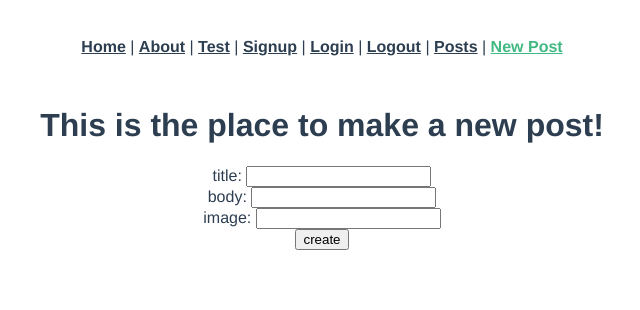
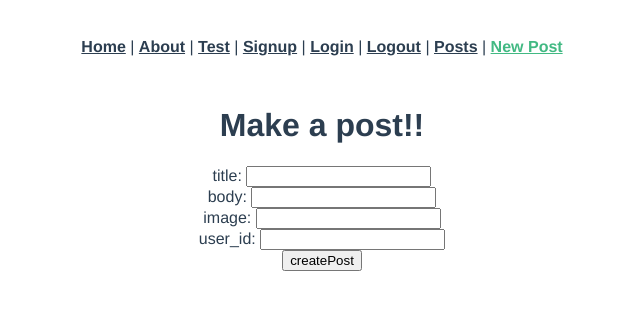
Before and after one commit to DeanaVandegriff/blog-frontend-app, a Vue app: page /posts/new in a window 1280 px wide. Shown: the top 310 px of the page, without its empty margins (318-958 px from the left). Built offline with nearby package versions, Linux system fonts and the light colour scheme.

Commit message:
adds show page

```diff
--- a/src/router/index.js
+++ b/src/router/index.js
@@ -6,6 +6,7 @@ import LogIn from "../views/LogIn.vue";
 import LogOut from "../views/LogOut.vue";
 import PostsIndex from "../views/PostsIndex.vue";
 import PostsNew from "../views/PostsNew.vue";
+import PostsShow from "../views/PostsShow.vue";
 
 const routes = [
   {
@@ -51,6 +52,11 @@ const routes = [
     name: "posts-new",
     component: PostsNew,
   },
+  {
+    path: "/posts/1",
+    name: "posts-show",
+    component: PostsShow,
+  },
 ];
 
 const router = createRouter({
--- a/src/views/PostsIndex.vue
+++ b/src/views/PostsIndex.vue
@@ -21,8 +21,9 @@ export default {
     <h1>These are my blog posts!</h1>
     <div v-for="post in posts" v-bind:key="post.id">
       <h2>Title: {{ post.title }}</h2>
-      <img :src="post.image" v-bind:alt="image_coming_soon" />
+      <img :src="post.image" v-bind:alt="post.title" />
       <p>Post: {{ post.body }}</p>
+      <a href="/posts">More Info!</a>
     </div>
   </div>
 </template>
--- a/src/views/PostsNew.vue
+++ b/src/views/PostsNew.vue
@@ -1,21 +1,22 @@
 <script>
 import axios from "axios";
-
 export default {
   data: function () {
     return {
-      newPostParams: {},
+      newPostsParams: {},
+      errors: [],
     };
   },
-
   methods: {
     createPost: function () {
-      console.log("Creating a New Blog Post");
-
-      axios.post("http://localhost:3000.json", this.newPostParams).then((response) => {
-        console.log("Sucess", response.data);
-        this.posts.push(response.data);
-      });
+      console.log("make a new post");
+      axios
+        .post("http://localhost:3000/posts", this.newPostsParams)
+        .then((response) => {
+          console.log("success", response.data);
+          this.posts.push(response.data);
+        })
+        .catch((error) => console.log(error.response));
     },
   },
 };
@@ -24,23 +25,26 @@ export default {
 <template>
   <div class="posts-new">
     <form v-on:submit.prevent="createPost()">
-      <h1>This is the place to make a new post!</h1>
-
+      <h1>Make a post!!</h1>
       <div>
-        <div class="form-group">
+        <div class="post-group">
           title:
-          <input type="text" v-model="newPostParams.title" />
+          <input type="text" v-model="newPostsParams.title" />
         </div>
-        <div class="form-group">
+        <div class="post-group">
           body:
-          <input type="text" v-model="newPostParams.body" />
+          <input type="text" v-model="newPostsParams.body" />
         </div>
-        <div class="form-group">
+        <div class="post-group">
           image:
-          <input type="text" v-model="newPostParams.image" />
+          <input type="text" v-model="newPostsParams.image" />
+        </div>
+        <div class="post-group">
+          user_id:
+          <input type="text" v-model="newPostsParams.user_id" />
         </div>
       </div>
-      <input type="submit" value="create" />
+      <input type="submit" value="createPost" />
     </form>
   </div>
 </template>
--- /dev/null
+++ b/src/views/PostsShow.vue
@@ -0,0 +1,23 @@
+<script>
+import axios from "axios";
+
+export default {
+  data: function () {
+    return {
+      post: {},
+    };
+  },
+  created: function () {
+    axios.get("http://localhost:3000/posts/1.json").then((response) => {
+      console.log(response.data);
+      this.post = response.data;
+    });
+  },
+};
+</script>
+
+<template>
+  <h1>Posts show</h1>
+  <p>{{ posts }}</p>
+  <a href="/posts">Back to all posts!</a>
+</template>
```
